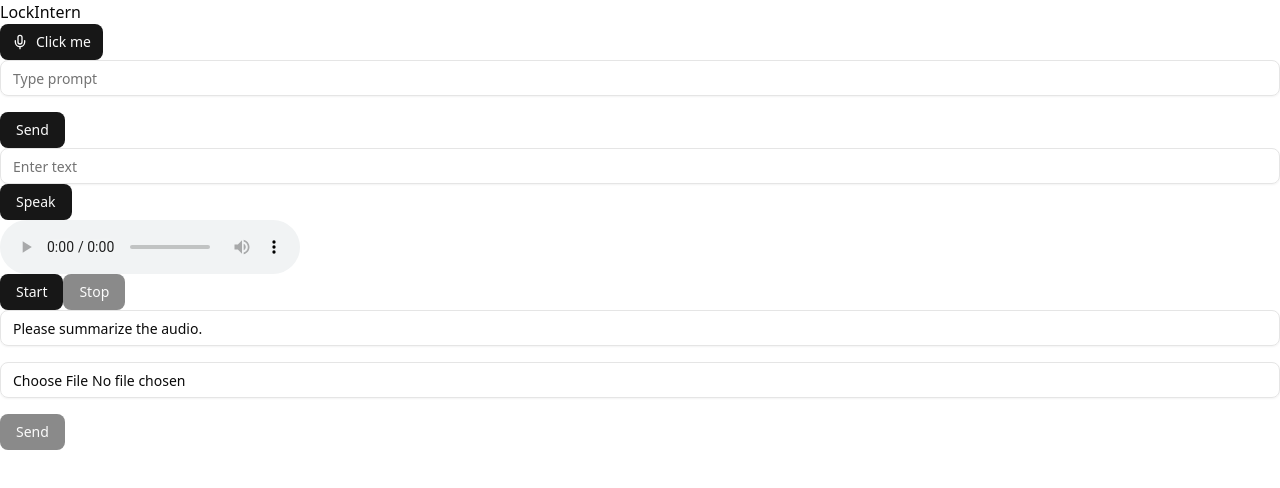
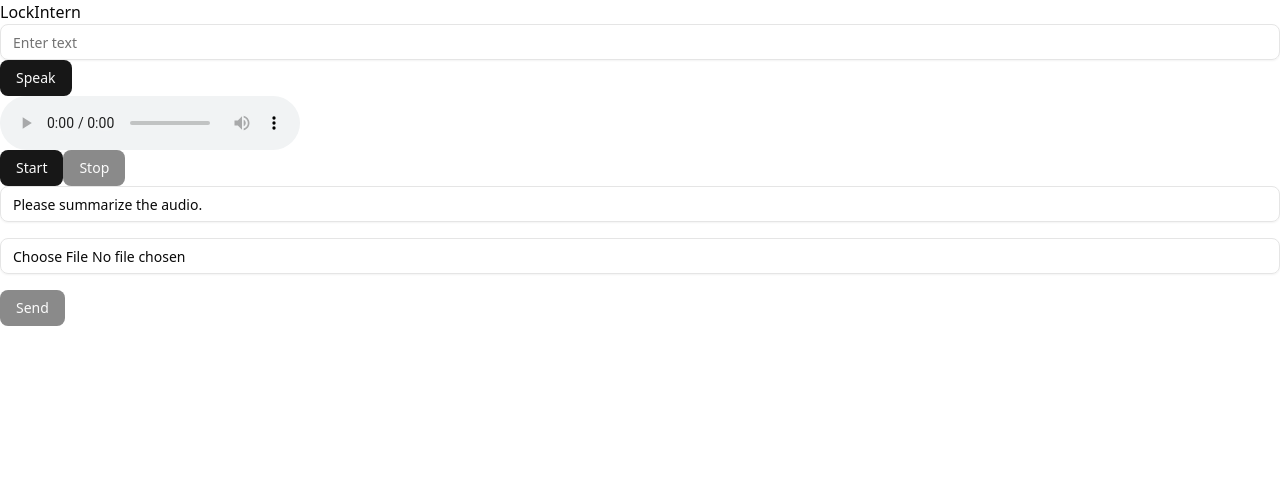
Before and after one commit to tiwoah/lockintern, a Next.js app: page / in a window 1280 px wide. Shown: the top 488 px of the page. Built offline with nearby package versions, Linux system fonts and the light colour scheme.

Commit message:
chore: cleanup unused text prompt and button

```diff
--- a/app/page.tsx
+++ b/app/page.tsx
@@ -1,19 +1,11 @@
 import AudioToGemini from "@/components/AudioToGemini";
-import Example from "@/components/example";
 import MicRecorder from "@/components/mic-recorder";
 import TextToSpeech from "@/components/TextToSpeech";
-import { Button } from "@/components/ui/button";
-import { Mic } from "lucide-react";
 
 export default function Home() {
   return (
     <div>
       <h1>LockIntern</h1>
-      <Button>
-        <Mic />
-        Click me
-      </Button>
-      <Example />
       <TextToSpeech />
       <MicRecorder />
       <AudioToGemini />
```
